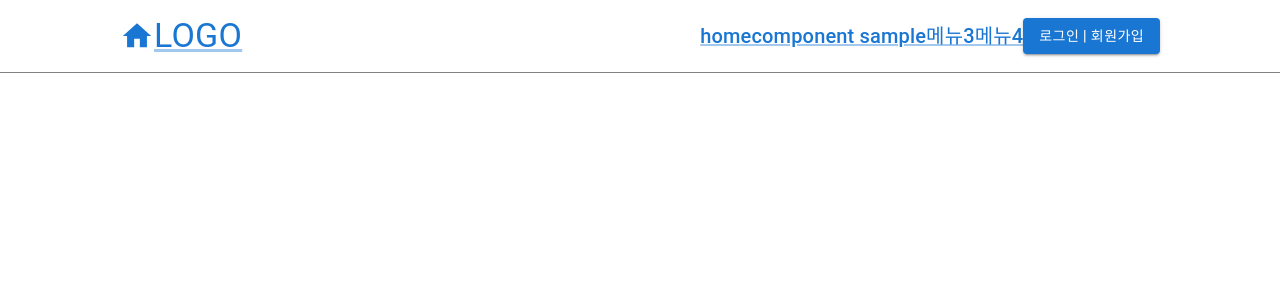
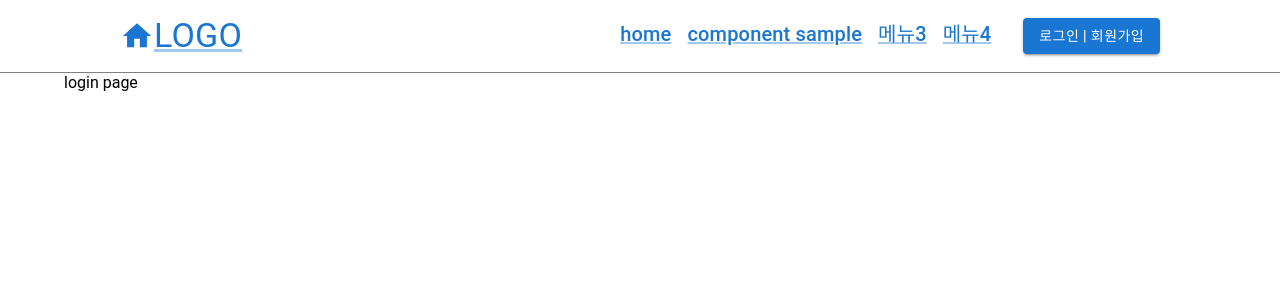
Before and after one commit to moji191019/mhjg-frontend, a React (Create React App) app: page /login in a window 1280 px wide. Shown: the top 300 px of the page. Built offline with nearby package versions, Linux system fonts and the light colour scheme.

Commit message:
Header Routing, Login 추가
issue: #4 #5

```diff
--- a/src/App.tsx
+++ b/src/App.tsx
@@ -5,7 +5,8 @@ import styles from './App.module.scss';
 import BaseButton from './components/baseComp/BaseButton';
 import BaseInput from './components/baseComp/BaseInput';
 import Header from './header/Header';
-import SearchBox from './search/SearchBox';
+import Home from './pages/Home';
+import Login from './pages/Login';
 
 const ComponentSample = () => {
   const handleButtonClick = (event: React.MouseEvent<HTMLButtonElement>) => {
@@ -52,9 +53,10 @@ const App = () => {
       <Header />
       <Container component="main">
         <Routes>
-          <Route path="/" element={<SearchBox />} />
-          <Route path="home" element={<SearchBox />} />
+          <Route path="/" element={<Home />} />
+          <Route path="home" element={<Home />} />
           <Route path="sample" element={<ComponentSample />} />
+          <Route path="login" element={<Login />} />
         </Routes>
       </Container>
     </BrowserRouter>
--- a/src/header/Header.tsx
+++ b/src/header/Header.tsx
@@ -5,6 +5,7 @@ import HomeIcon from '@mui/icons-material/Home';
 import Box from '@mui/material/Box';
 import Link from '@mui/material/Link';
 import BaseButton from '../components/baseComp/BaseButton';
+import Button from '@mui/material/Button';
 
 const Header = () => {
   return (
@@ -12,6 +13,7 @@ const Header = () => {
       component="header"
       sx={{
         display: 'flex',
+        justifyContent: 'space-between',
         alignItems: 'center',
         mx: 'auto',
         px: '120px',
@@ -23,7 +25,8 @@ const Header = () => {
         <HomeIcon sx={{ fontSize: 'inherit' }} />
         LOGO
       </Link>
-      <Box sx={{ flex: 1, display: 'flex', justifyContent: 'flex-end' }}>
+      <Box sx={{ display: 'flex', gap: '2rem' }}>
+        <Box sx={{ flex: 1, display: 'flex', gap: '1rem' }}>
           <Link variant="h6" component={RouterNavLink} to="/home">
             home
           </Link>
@@ -34,7 +37,10 @@ const Header = () => {
           <Link variant="h6">메뉴4</Link>
         </Box>
         <Box>
-        <BaseButton text={'로그인 | 회원가입'} variant="contained"></BaseButton>
+          <Button component={RouterNavLink} to="/login" variant="contained">
+            로그인 | 회원가입
+          </Button>
+        </Box>
       </Box>
     </Box>
   );
--- a/src/index.css
+++ b/src/index.css
@@ -1,9 +1,10 @@
+* { box-sizing: border-box; }
 html, body, #root { margin: 0; padding: 0; height: 100%; }
 ul, li { list-style: none; }
-* { box-sizing: border-box; }
+a { text-decoration: none;}
 body {
   margin: 0;
-  font-family: -apple-system, BlinkMacSystemFont, 'Segoe UI', 'Roboto', 'Oxygen',
+  font-family: 'Roboto', -apple-system, BlinkMacSystemFont, 'Segoe UI', 'Oxygen',
     'Ubuntu', 'Cantarell', 'Fira Sans', 'Droid Sans', 'Helvetica Neue',
     sans-serif;
   -webkit-font-smoothing: antialiased;
--- /dev/null
+++ b/src/pages/Home/index.tsx
@@ -0,0 +1,8 @@
+import React from 'react';
+import SearchBox from '../../search/SearchBox';
+
+const index = () => {
+  return <SearchBox />;
+};
+
+export default index;
--- /dev/null
+++ b/src/pages/Login/index.tsx
@@ -0,0 +1,7 @@
+import React from 'react';
+
+const index = () => {
+  return <div>login page</div>;
+};
+
+export default index;
```
Lines whose indentation alone changed are shown as unchanged.
